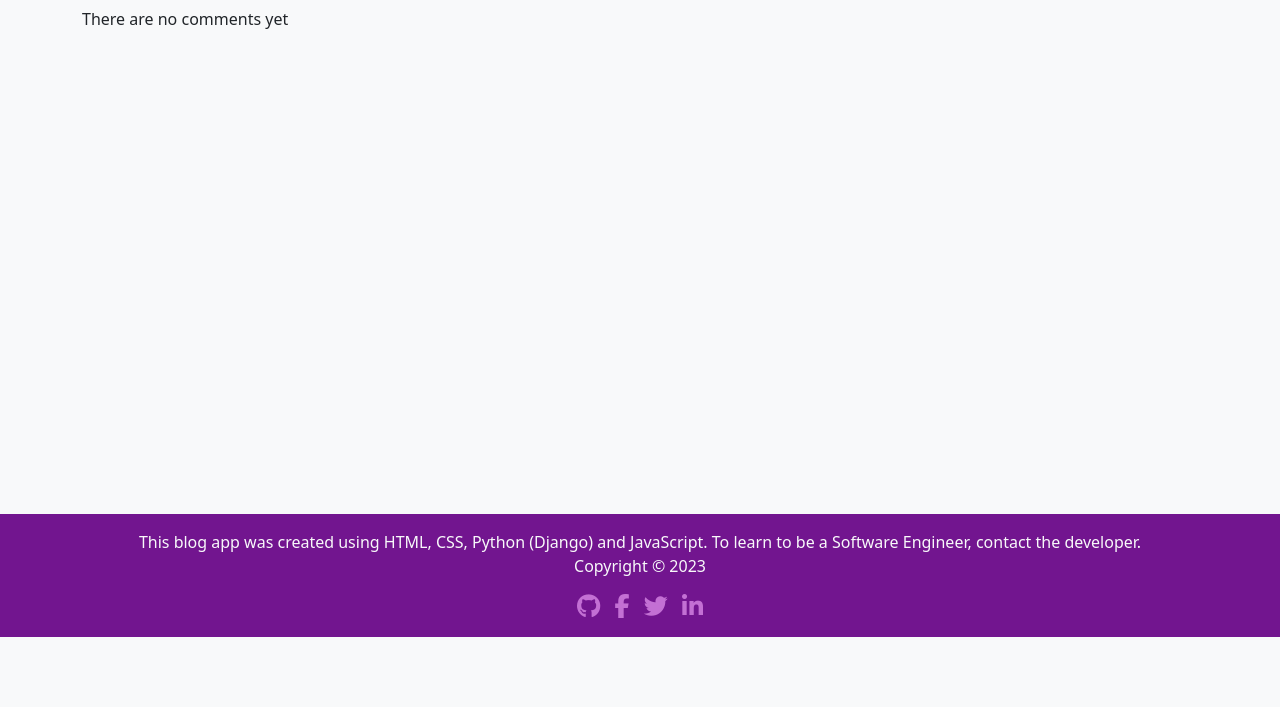
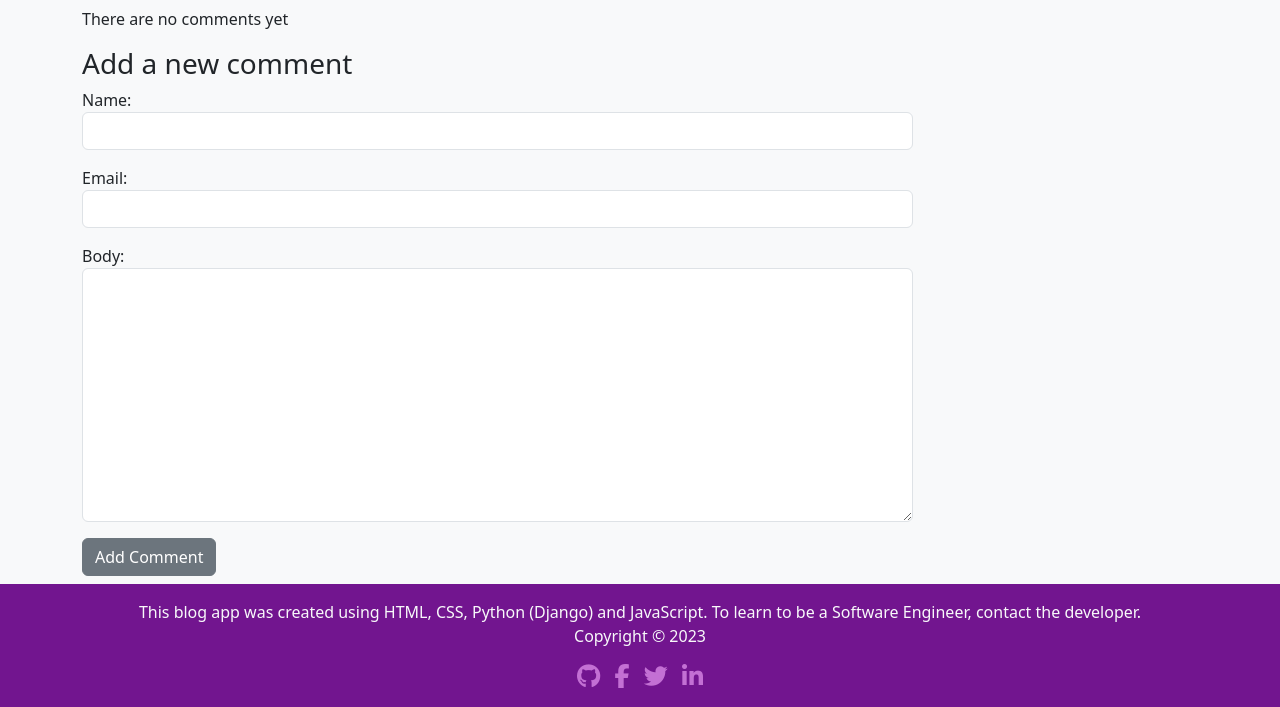
Before and after one commit to muyiwa-obadara/blog, a Django app: template blog/templates/blog/post/detail.html in a window 1280 px wide. Shown: the part 185-892 px from the top of the page. Before the commit the page ends 822 px from the top, so only its background shows below. Run offline with Django 4.2, Linux system fonts and the light colour scheme; the template is opened without the code that fills it: values that come from a table or form of the project are taken from there, others are empty; some libraries are stand-ins or nearby versions.

Commit message:
end of chapter two

```diff
--- a/blog/forms.py
+++ b/blog/forms.py
@@ -17,3 +17,8 @@ class CommentForm(forms.ModelForm):
     class Meta:
         model = Comment
         fields = ['name', 'email', 'body']
+
+    def __init__(self, *args, **kwargs):
+        super(CommentForm, self).__init__(*args, **kwargs)
+        for visible in self.visible_fields():
+            visible.field.widget.attrs['class'] = 'form-control'
--- a/blog/src/scss/blog.scss
+++ b/blog/src/scss/blog.scss
@@ -42,6 +42,11 @@ a {
     min-height: 80vh;
 }
 
+#thumbnail-container {
+    max-width: 80px;
+    max-height: 80px;e
+}
+
 #footer {
     min-height:120px;
 }
--- a/blog/static/css/blog.css
+++ b/blog/static/css/blog.css
@@ -1 +1 @@
-*{transition:all .5s ease-in-out}.primary{color:#72158f}#menu-toggler{outline:none;border:none}.my-color{color:#72158f !important}body{background-color:#72158f}#post-create-btn{font-size:1.5rem;cursor:pointer}a{text-decoration:none;color:rgba(200,119,216,.9333333333)}a:hover{color:rgba(235,183,11,.9333333333)}.social-link,.social-link{font-size:1.5rem;padding:0 5px}#blog-body{min-height:80vh}#footer{min-height:120px}.comments{background-color:#fff;padding:10px;border:1px solid #dbd0df;border-radius:5px}/*# sourceMappingURL=blog.css.map */
+*{transition:all .5s ease-in-out}.primary{color:#72158f}#menu-toggler{outline:none;border:none}.my-color{color:#72158f !important}body{background-color:#72158f}#post-create-btn{font-size:1.5rem;cursor:pointer}a{text-decoration:none;color:rgba(200,119,216,.9333333333)}a:hover{color:rgba(235,183,11,.9333333333)}.social-link,.social-link{font-size:1.5rem;padding:0 5px}#blog-body{min-height:80vh}#thumbnail-container{max-width:80px;max-height:80px}#footer{min-height:120px}.comments{background-color:#fff;padding:10px;border:1px solid #dbd0df;border-radius:5px}/*# sourceMappingURL=blog.css.map */
--- a/blog/templates/blog/post/detail.html
+++ b/blog/templates/blog/post/detail.html
@@ -21,14 +21,12 @@
 <div class="mb-2 row comments">
     <div class="ms-2 mr-auto col-lg-9">
         <div class="row justify-contents-center">
-            <div class="comment-thumbnail col-3">
+            <div id="thumbnail-container" class="comment-thumbnail col-3">
                 <img class="img-thumbnail rounded-circle" src="{% static 'img/pic.jpg' %}" alt="...">
             </div>
             <div class="col-9">
-                <p>
-                    Comment {{ forloop.counter }} by {{ comment.name }} {{ comment.created }}
-                </p>
-                {{ comment.body|linebreaks }}
+                <h6>{{ comment.name }} {{ comment.created }}</h6>
+                <p>{{ comment.body|linebreaks }}</p>
             </div>
         </div>
     </div>
@@ -36,4 +34,5 @@
 {% empty %}
 <p>There are no comments yet</p>
 {% endfor %}
+{% include "blog/post/includes/comment_form.html" %}
 {% endblock content %}
```
Also changed, not shown: 1 other file.
